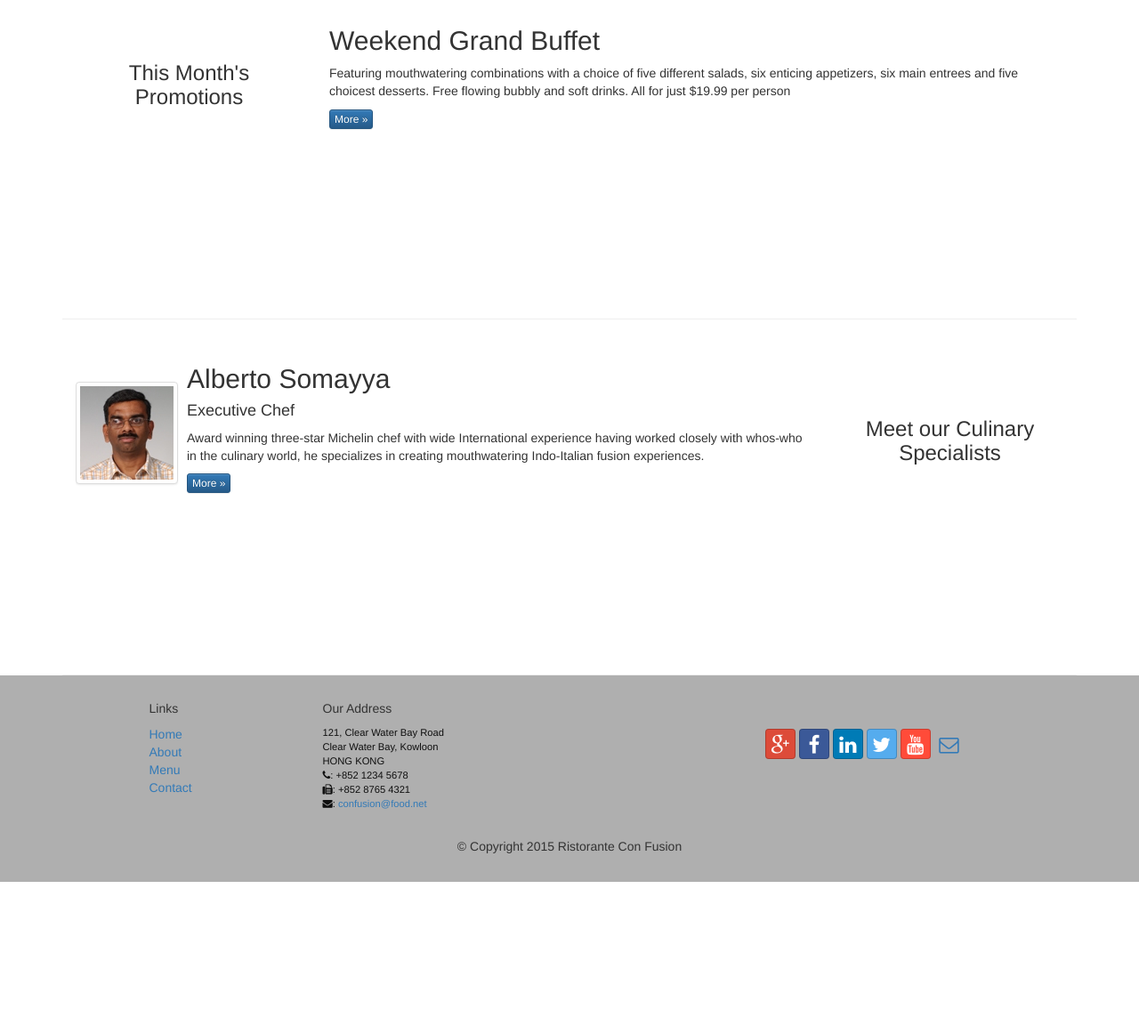
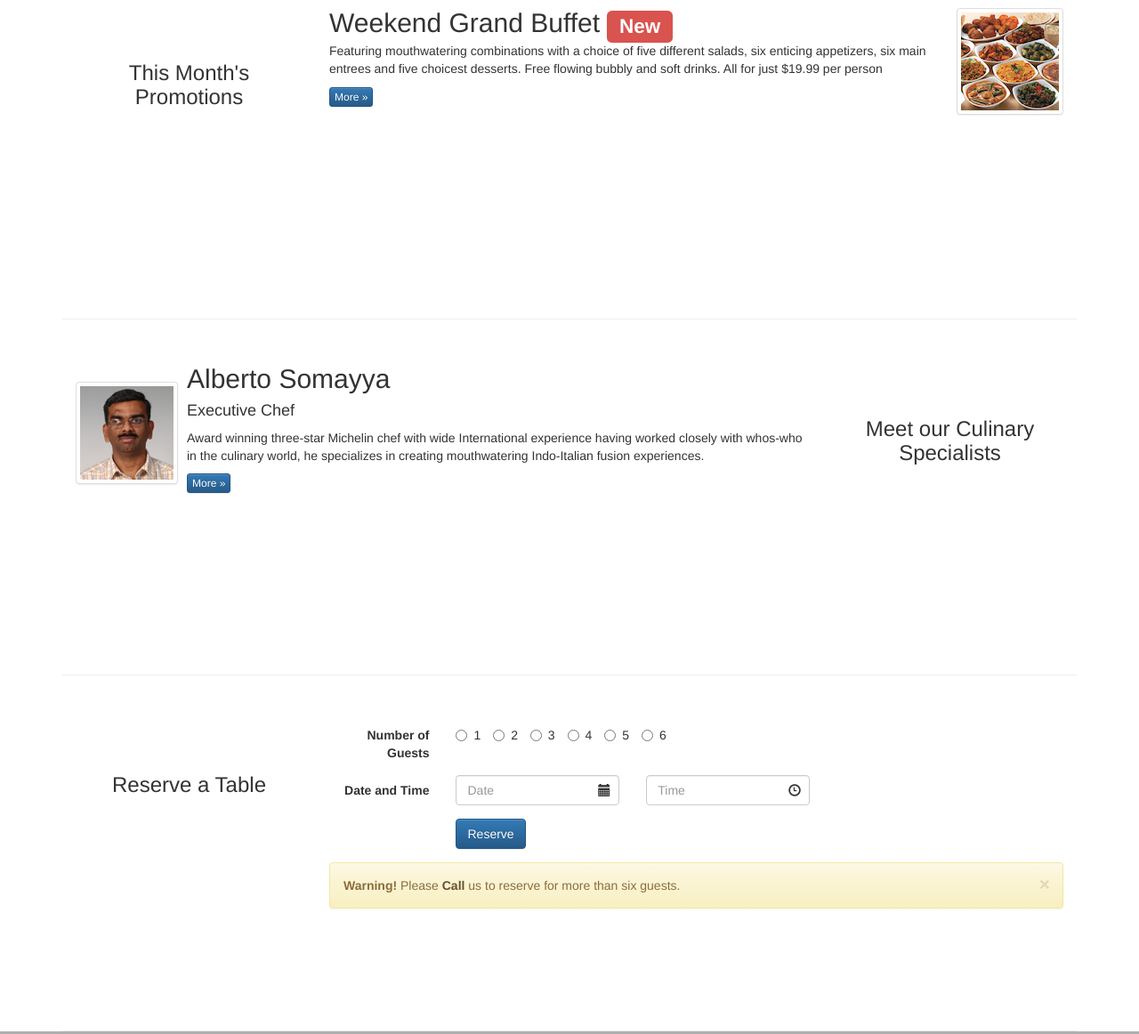
Before and after one commit to frarno/bootstrap-coursera, a plain HTML site: page conFusion/index.html in a window 1280 px wide. Shown: the part 900-2062 px from the top of the page at 89% size. Before the commit the page ends 1891 px from the top, so only its background shows below. Drawn offline with nearby package versions, Linux system fonts and the light colour scheme.

Commit message:
Add login and reserve table forms

```diff
--- a/conFusion/index.html
+++ b/conFusion/index.html
@@ -52,9 +52,23 @@
                     </li>
                     <li><a href="contactus.html"><i class="fa fa-envelope-o"></i> Contact</a></li>
                 </ul>
-
+                <form class="navbar-form navbar-right" role="log">
+                      <div class="form-group">
+                        <label class="sr-only" for="InputEmail">Email address</label>
+                        <input type="email" class="form-control" id="InputEmail" placeholder="Email">
+                      </div>
+                      <div class="form-group">
+                        <label class="sr-only" for="InputPassword">Password</label>
+                        <input type="password" class="form-control" id="InputPassword" placeholder="Password">
+                      </div>
+                      <div class="checkbox">
+                        <label style="color:#ffffff">
+                          <input type="checkbox"> Remember me
+                        </label>
+                      </div>
+                      <button type="submit" class="btn btn-info">Sign in</button>
+                </form>
             </div>
-
         </div>
     </nav>
     <header class="jumbotron">
@@ -72,7 +86,12 @@
                     <p style="padding:20px;"></p>
                     <img src="img/logo.png" class="img-responsive">
                 </div>
+                <div class="col-xs-12 col-sm-2">
+                    <p style="padding:20px;"></p>
+                    <p style="padding:20px;"></p>
+                    <a class="btn btn-warning btn-bloc" href="#reservetable" role="button">Reserve Table</a>
                 </div>
+            </div>
             </div>
         </div>
     </header>
@@ -108,9 +127,19 @@
                 <h3 align=center>This Month's Promotions</h3>
             </div>
             <div class="col-xs-12 col-sm-9">
-                <h2>Weekend Grand Buffet</h2>
-                <p>Featuring mouthwatering combinations with a choice of five different salads, six enticing appetizers, six main entrees and five choicest desserts. Free flowing bubbly and soft drinks. All for just $19.99 per person </p>
-                <p><a class="btn btn-primary btn-xs" href="#">More &raquo;</a></p>
+                <div class="media">
+                    <div class="media-body">
+                        <h2 class="media-heading">Weekend Grand Buffet  <span class="label label-danger">New</span></h2>
+                        <p>Featuring mouthwatering combinations with a choice of five different salads, six enticing appetizers, six main entrees and five choicest desserts. Free flowing bubbly and soft drinks. All for just $19.99 per person </p>
+                        <p><a class="btn btn-primary btn-xs" href="#">More &raquo;</a></p>
+                    </div>
+                    <div class="media-right media-middle">
+                        <a href="#">
+                        <img class="media-object img-thumbnail"
+                         src="img/buffet.png" alt="Weekend Grand Buffet">
+                        </a>
+                    </div>
+                </div>
             </div>
         </div>
 
@@ -137,6 +166,62 @@
                          </p>
                         <p><a class="btn btn-primary btn-xs" href="#">More &raquo;</a></p>
                     </div>
+                </div>
+            </div>
+        </div>
+
+        <div id="reservetable" class="row row-content">
+            <div class="col-xs-12 col-sm-3">
+                <p style="padding:20px;"></p>
+                <h3 align=center>Reserve a Table</h3>
+            </div>
+            <div class="col-xs-12 col-sm-9">
+                <form class="form-horizontal">
+                  <div class="form-group">
+                    <label for="numberOfGuest" class="col-sm-2 control-label">Number of Guests</label>
+                    <div class="col-sm-7">
+                        <label class="radio-inline">
+                          <input type="radio" name="inlineRadioOptions" id="inlineRadio1" value="option1"> 1
+                        </label>
+                        <label class="radio-inline">
+                          <input type="radio" name="inlineRadioOptions" id="inlineRadio2" value="option2"> 2
+                        </label>
+                        <label class="radio-inline">
+                          <input type="radio" name="inlineRadioOptions" id="inlineRadio3" value="option3"> 3
+                        </label>
+                        <label class="radio-inline">
+                          <input type="radio" name="inlineRadioOptions" id="inlineRadio4" value="option4"> 4
+                        </label>
+                        <label class="radio-inline">
+                          <input type="radio" name="inlineRadioOptions" id="inlineRadio5" value="option5"> 5
+                        </label>
+                        <label class="radio-inline">
+                          <input type="radio" name="inlineRadioOptions" id="inlineRadio6" value="option6"> 6
+                        </label>
+                    </div>
+                  </div>
+                  <div class="form-group has-feedback">
+                    <label for="inputDateTime" class="col-sm-2 control-label">Date and Time</label>
+                    <div class="col-sm-3">
+                      <input type="text" class="form-control" id="inputDate" aria-describedby="inputDateText" placeholder="Date">
+                      <span class="glyphicon glyphicon-calendar form-control-feedback" aria-hidden="true"></span>
+                      <span id="inputDateText" class="sr-only">Date</span>
+                    </div>
+                    <div class="col-sm-3">
+                      <input type="text" class="form-control" id="inputTime" aria-describedby="inputTimeText" placeholder="Time">
+                      <span class="glyphicon glyphicon-time form-control-feedback" aria-hidden="true"></span>
+                      <span id="inputDateText" class="sr-only">Time</span>
+                    </div>
+                  </div>
+                  <div class="form-group">
+                    <div class="col-sm-offset-2 col-sm-10">
+                      <button type="submit" class="btn btn-primary">Reserve</button>
+                    </div>
+                  </div>
+                </form>
+                <div class="alert alert-warning alert-dismissible" role="alert">
+                  <button type="button" class="close" data-dismiss="alert" aria-label="Close"><span aria-hidden="true">&times;</span></button>
+                  <strong>Warning!</strong> Please <a href="#" class="alert-link">Call</a> us to reserve for more than six guests.
                 </div>
             </div>
         </div>
```
